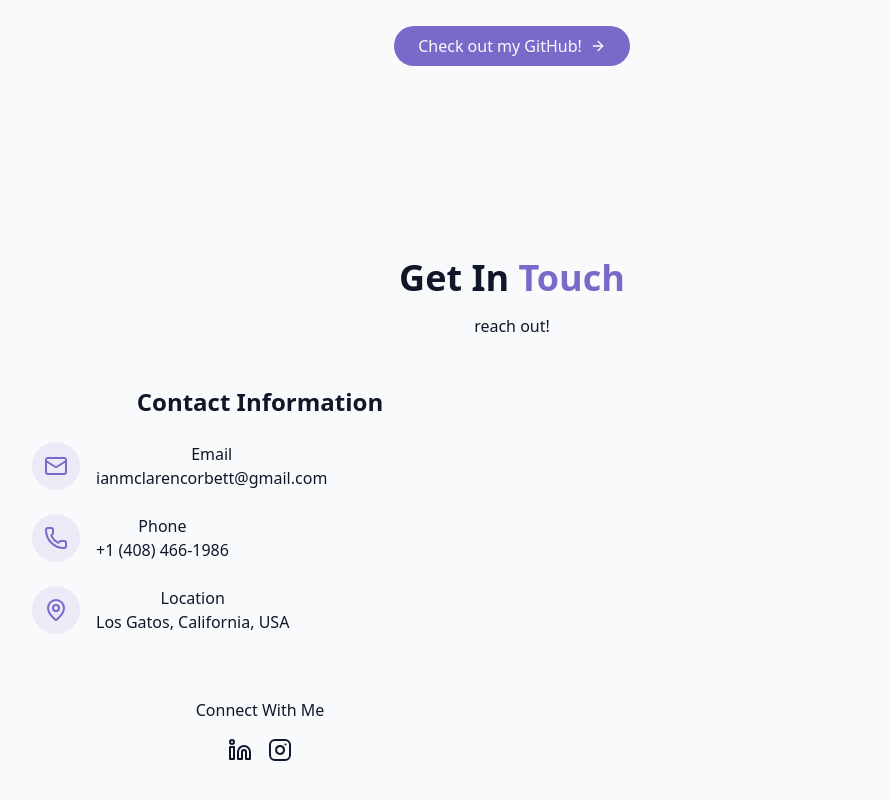
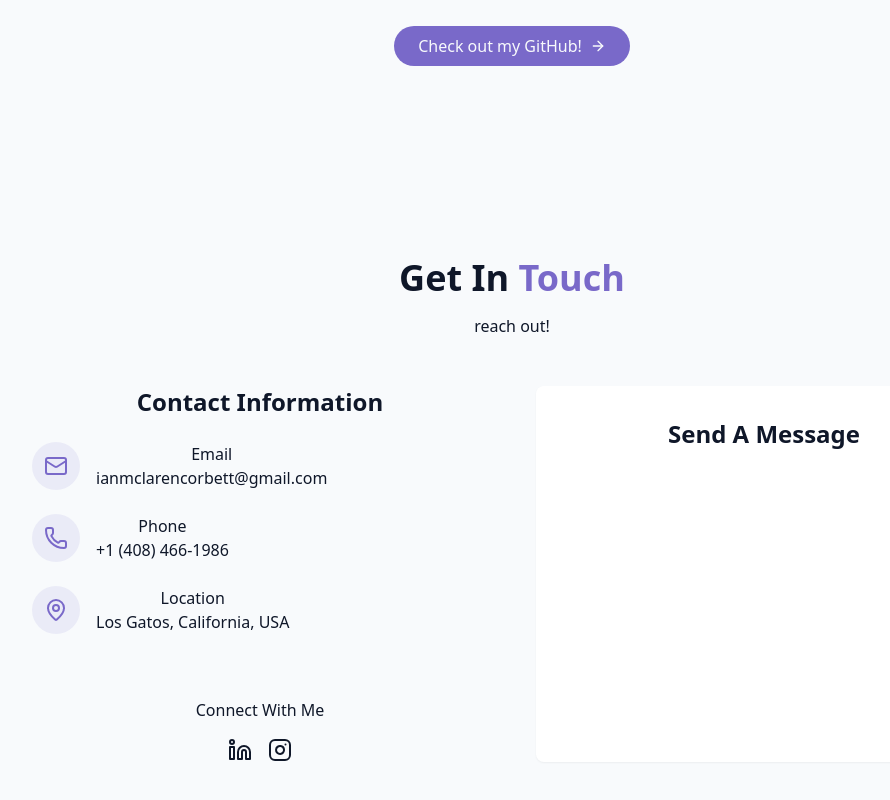
Before and after one commit to iancorbett/reactPortfolio, a React (Vite) app: page / in a window 1280 px wide. Shown: the part 2986-3786 px from the top of the page, without its empty margins (128-1018 px from the left). Built offline with nearby package versions, Linux system fonts and the light colour scheme.

Commit message:
add form

```diff
--- a/src/components/ContactSection.jsx
+++ b/src/components/ContactSection.jsx
@@ -69,6 +69,14 @@ export const ContactSection = () => {
                     </div>
                 </div>
             </div>
+
+            <div className="bg-card p-8 rounded-lg shadow-xs">
+                <h3 className="text-2xl font-semibold mb-6">Send A Message</h3>
+
+                <form action="">
+
+                </form>
+            </div>
         </div>
         </div>
     </section>
```
